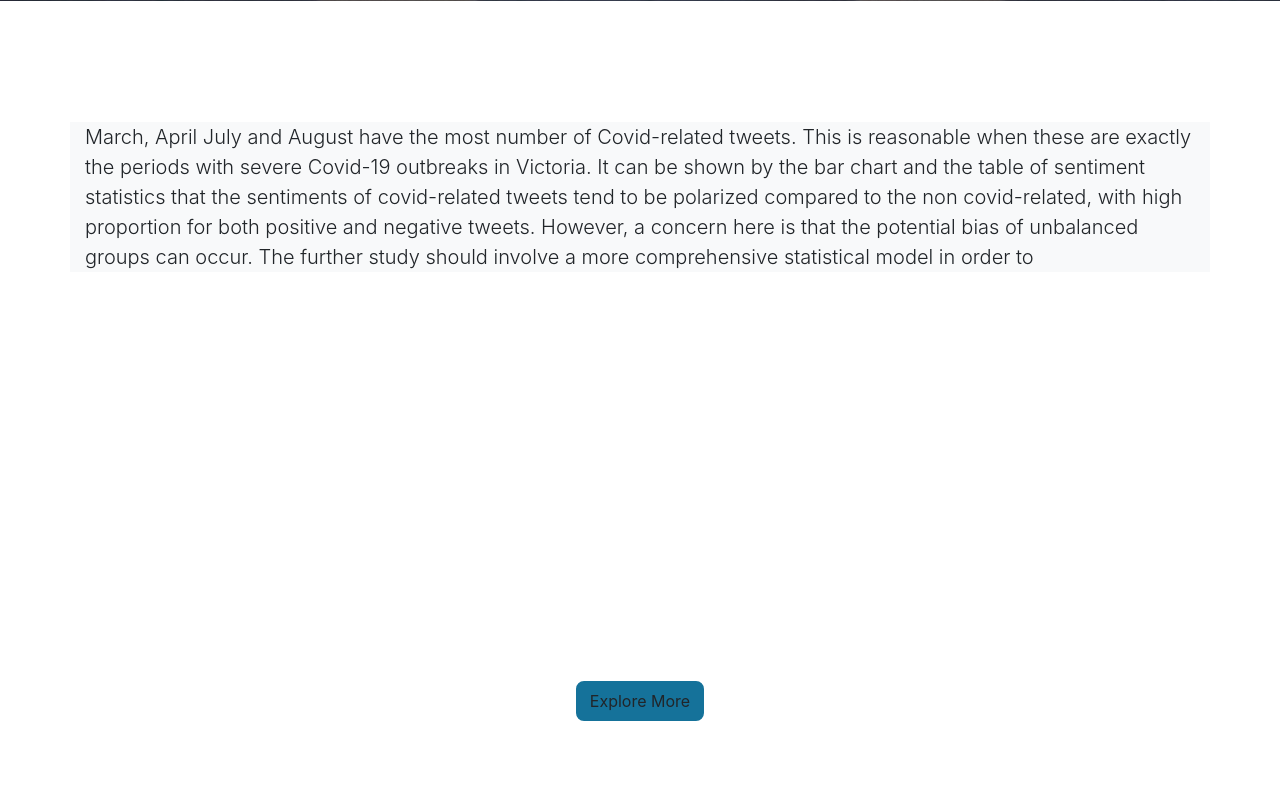
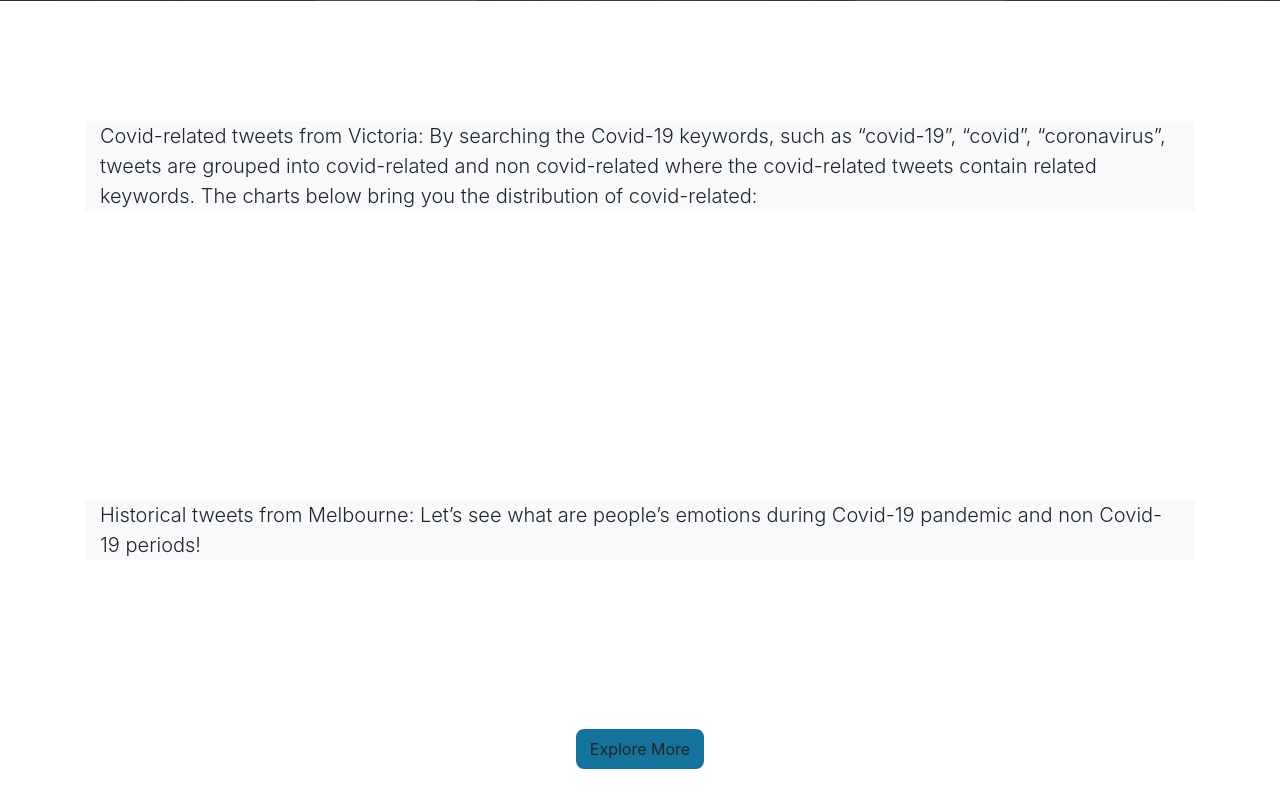
Before and after one commit to PatrickLiuyx/ccc_group30_django, a Django app: template ccc_backend/ccc_backend/templates/emotion.html in a window 1280 px wide. Shown: the part 799-1599 px from the top of the page. Run offline with Django 3.2, Linux system fonts and the light colour scheme; the template is opened without the code that fills it, so the values that code supplies are empty; some libraries are stand-ins or nearby versions.

Commit message:
change html

```diff
--- a/ccc_backend/ccc_backend/templates/emotion.html
+++ b/ccc_backend/ccc_backend/templates/emotion.html
@@ -25,8 +25,8 @@
             <ul class="sidebar-nav">
                 <li class="sidebar-brand"><a class="js-scroll-trigger" href="#page-top">CCC Team 30</a></li>
                 <li class="sidebar-nav-item"><a class="js-scroll-trigger" href="#page-top">This Scenario</a></li>
-                <li class="sidebar-nav-item"><a class="js-scroll-trigger" href="#month">By Month</a></li>
-                <li class="sidebar-nav-item"><a class="js-scroll-trigger" href="#year">By Year</a></li>
+                <li class="sidebar-nav-item"><a class="js-scroll-trigger" href="#month">Covid-related Tweets</a></li>
+                <li class="sidebar-nav-item"><a class="js-scroll-trigger" href="#year">Historical Tweets</a></li>
                 <li id="back" class="sidebar-nav-item"><a class="js-scroll-trigger" >Back To Home</a></li>
             </ul>
         </nav>
@@ -39,9 +39,16 @@
             </div>
             <div class="overlay"></div>
         </header>
+
+
         <!-- month-->
         <section class="content-section" id="month">
             <div class="container">
+                <div class="container bg-light content-section-heading">
+                    <p class="lead mb-5 text-left">Covid-related tweets from Victoria:
+By searching the Covid-19 keywords, such as “covid-19”, “covid”, “coronavirus”, tweets are grouped into covid-related and non covid-related where the covid-related tweets contain related keywords. The charts below bring you the distribution of covid-related:
+                    </p>
+                </div>
                 <div class="row">
                     <div class="col-lg-6">
                         {% autoescape off %}
@@ -56,19 +63,21 @@
                 </div>
             </div>
 
-            <div class="container bg-light content-section-heading">
-                <p class="lead mb-5 text-left">March, April July and August have the most number of Covid-related tweets. This is reasonable when these are exactly the periods with severe Covid-19 outbreaks in Victoria.
-                It can be shown by the bar chart and the table of sentiment statistics that the sentiments of covid-related tweets tend to be polarized compared to the non covid-related, with high proportion for both positive and negative tweets.
 
-                However, a concern here is that the potential bias of unbalanced groups can occur. The further study should involve a more comprehensive statistical model in order to
-                </p>
-            </div>
 
         </section>
 
         <!-- year-->
         <section class="content-section" id="year">
             <div class="container">
+
+                                <div class="container bg-light content-section-heading">
+                    <p class="lead mb-5 text-left">
+                        Historical tweets from Melbourne:
+                        Let’s see what are people’s emotions during Covid-19 pandemic and non Covid-19 periods!
+                    </p>
+                </div>
+
                 <div class="row">
                     <div class="col-lg-6">
                         {% autoescape off %}
--- a/ccc_backend/ccc_backend/templates/main.html
+++ b/ccc_backend/ccc_backend/templates/main.html
@@ -47,7 +47,7 @@
                         <p class="lead mb-5">
                             Covid-19 (Coronavirus) pandemic has been the top  challenge of public health over the world since February 2020. With the first and the most number of historical confirmed cases in Australia, Victoria has suffered from several outbreaks. This platform provides insight into public sentiment and hot topics with Twitter during Covid-19 pandemic in Victoria, with comprehensive analysis encompassing the changes of economy.
                         </p>
-                        <a class="btn btn-dark btn-xl js-scroll-trigger" href="#services">Team Exploer</a>
+                        <a class="btn btn-dark btn-xl js-scroll-trigger" href="#services">Team Explorer</a>
                     </div>
                 </div>
             </div>
--- a/ccc_backend/ccc_backend/templates/social_impact.html
+++ b/ccc_backend/ccc_backend/templates/social_impact.html
@@ -34,7 +34,7 @@
         <header class="masthead d-flex">
             <div class="main_container text-center my-auto">
                 <h1 class="mb-1">Social Impact</h1>
-                <h3 class="mb-5" style="color:white" ><em>public sentiment related to regional age distribution, employment situation and national economy</em></h3>
+                <h3 class="mb-5" style="color:white" ><em>Public sentiment related to regional age distribution, employment situation and national economy</em></h3>
                 <a class="btn btn-primary btn-xl js-scroll-trigger" href="#map">Learn More</a>
             </div>
             <div class="overlay"></div>
--- a/ccc_backend/ccc_backend/templates/timeline.html
+++ b/ccc_backend/ccc_backend/templates/timeline.html
@@ -34,7 +34,7 @@
         <!-- Header-->
         <header class="masthead d-flex">
             <div class="main_container text-left my-auto">
-                <h1 class="mb-1">Covud-19 <br /> Timeline</h1>
+                <h1 class="mb-1">Covid-19 <br /> Timeline</h1>
                 <h3 class="mb-5" style="color:white" ><em>The hot topics during the Covid-19 pandemic</em></h3>
                 <a class="btn btn-primary btn-xl js-scroll-trigger" href="#distribution">Learn More</a>
             </div>
```
